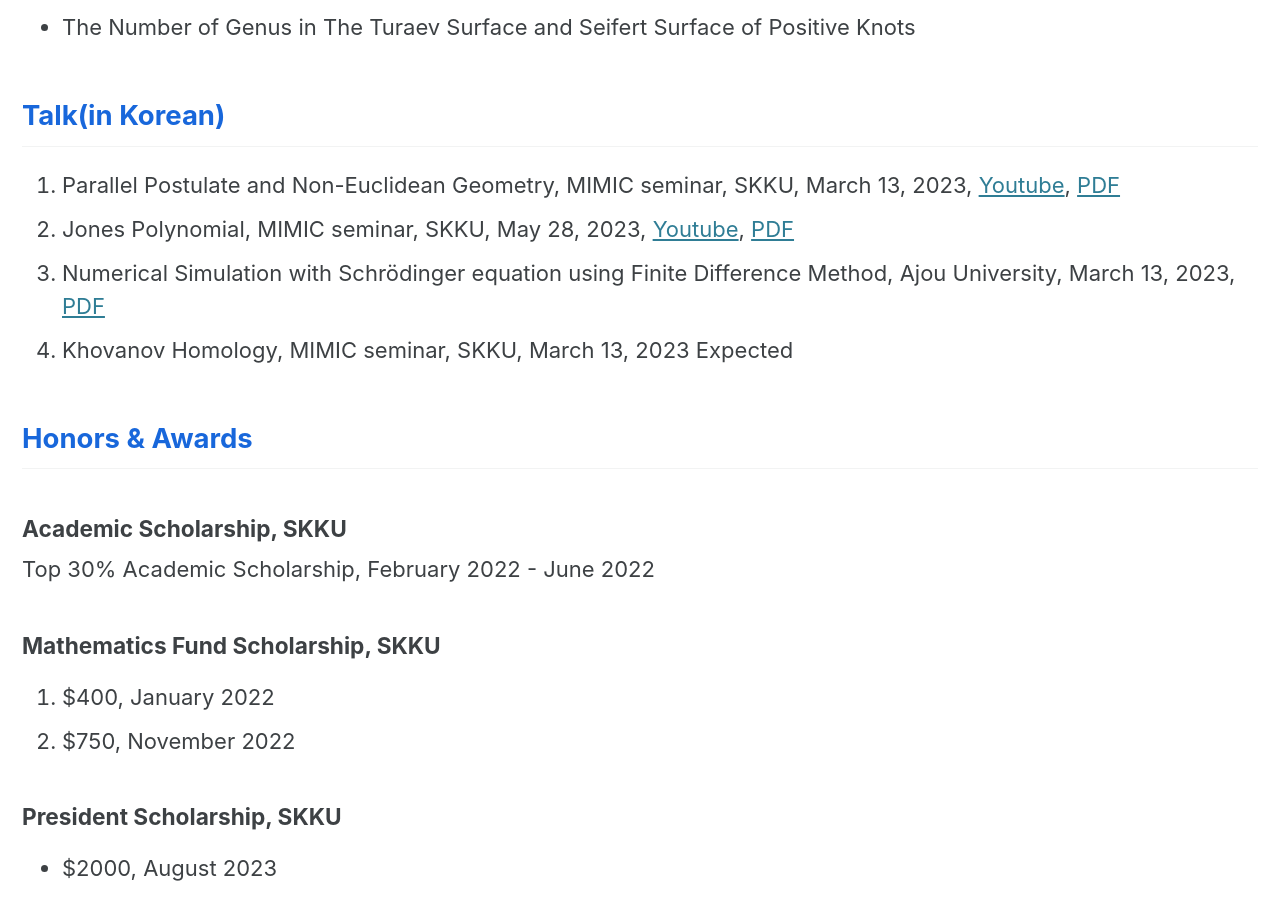
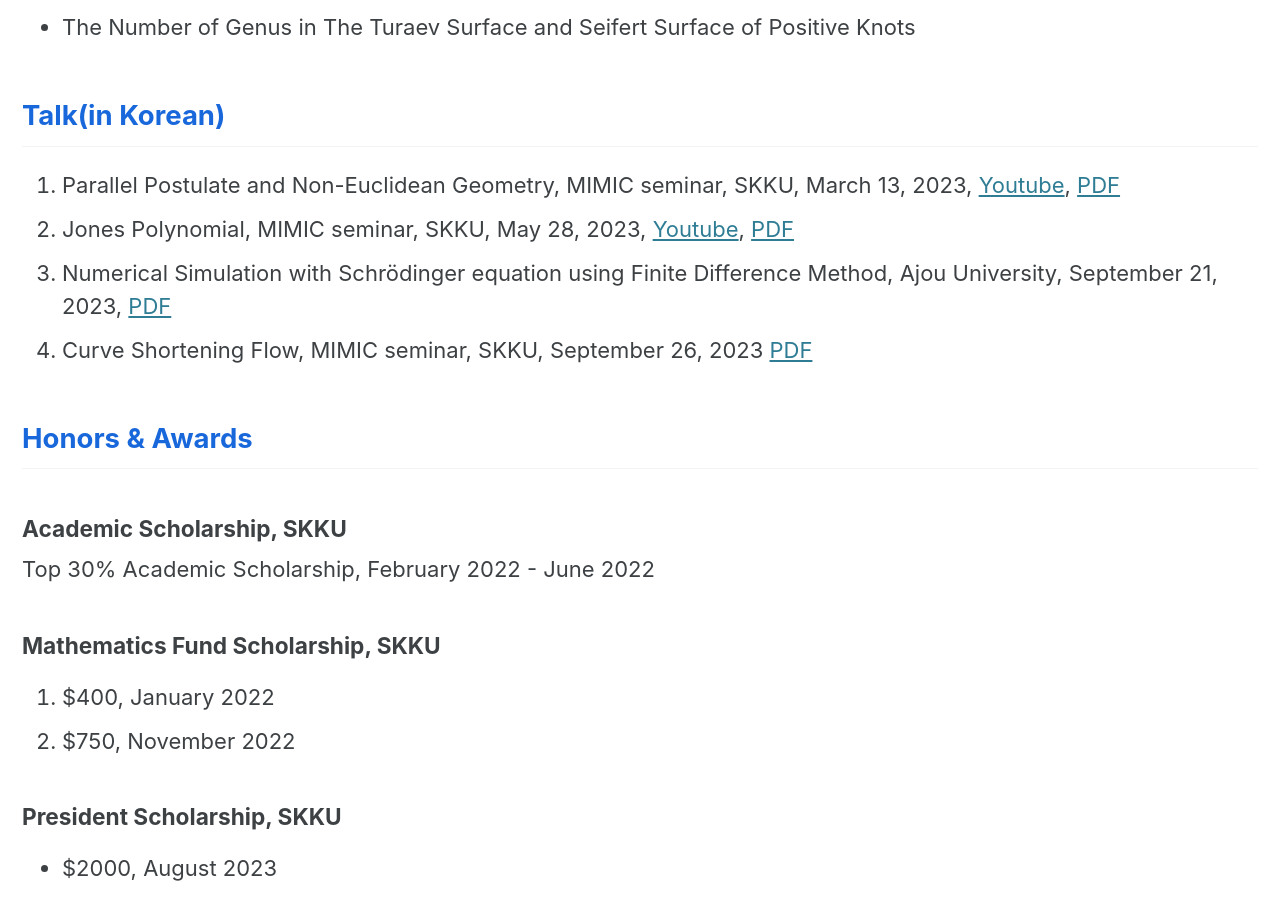
Before and after one commit to JaehoonYoo-byeolla/JaehoonYoo-byeolla.github.io, a Jekyll site: the page built from _pages/about.md, in a window 1280 px wide and 900 px high, scrolled down 1572 px. Built offline with Jekyll 4.4.1, drawn with Linux system fonts in a browser that asks for light colours; cached includes are drawn as plain includes; formulas are drawn with MathJax 3.

Commit message:
Update about.md

```diff
--- a/_pages/about.md
+++ b/_pages/about.md
@@ -46,8 +46,8 @@ under the supervision of/ professor Seungwon Kim<br>
 
 1. Parallel Postulate and Non-Euclidean Geometry, MIMIC seminar, SKKU, March 13, 2023, [Youtube](https://youtu.be/GT07SxAlAYw), [PDF](../talk%20pdf/non-Euclidean.pdf)
 2. Jones Polynomial, MIMIC seminar, SKKU, May 28, 2023, [Youtube](https://youtu.be/HrZX18lCr-Y), [PDF](../talk%20pdf/Jones_Polynomial.pdf)
-3. Numerical Simulation with Schrödinger equation using Finite Difference Method, Ajou University, March 13, 2023, [PDF](../talk%20pdf/Ajou%20talk.pdf)
-3. Khovanov Homology, MIMIC seminar, SKKU, March 13, 2023 Expected
+3. Numerical Simulation with Schrödinger equation using Finite Difference Method, Ajou University, September 21, 2023, [PDF](../talk%20pdf/Ajou%20talk.pdf)
+3. Curve Shortening Flow, MIMIC seminar, SKKU, September 26, 2023 [PDF](../talk%20pd/Curve_Shortening_Flow.pdf)
 
 <h2 style="color:#1867db">Honors & Awards</h2>
 
```
